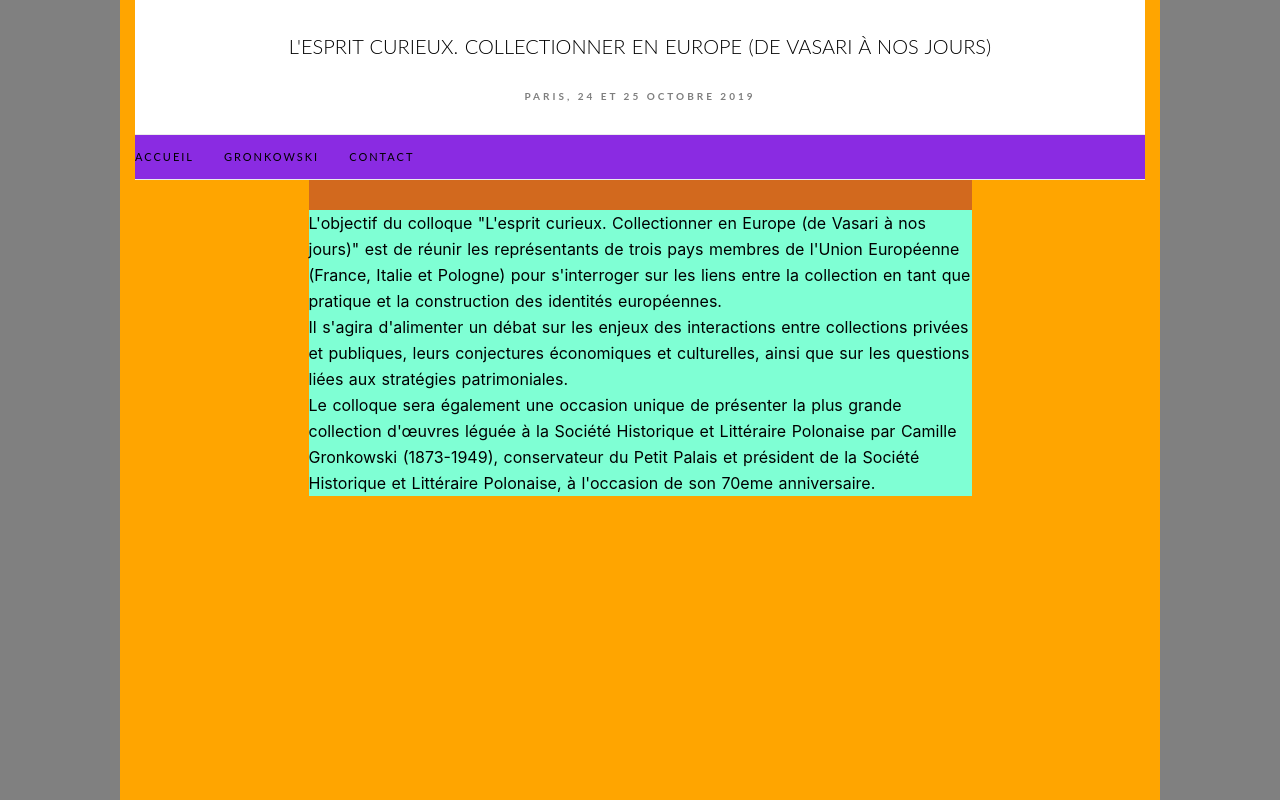
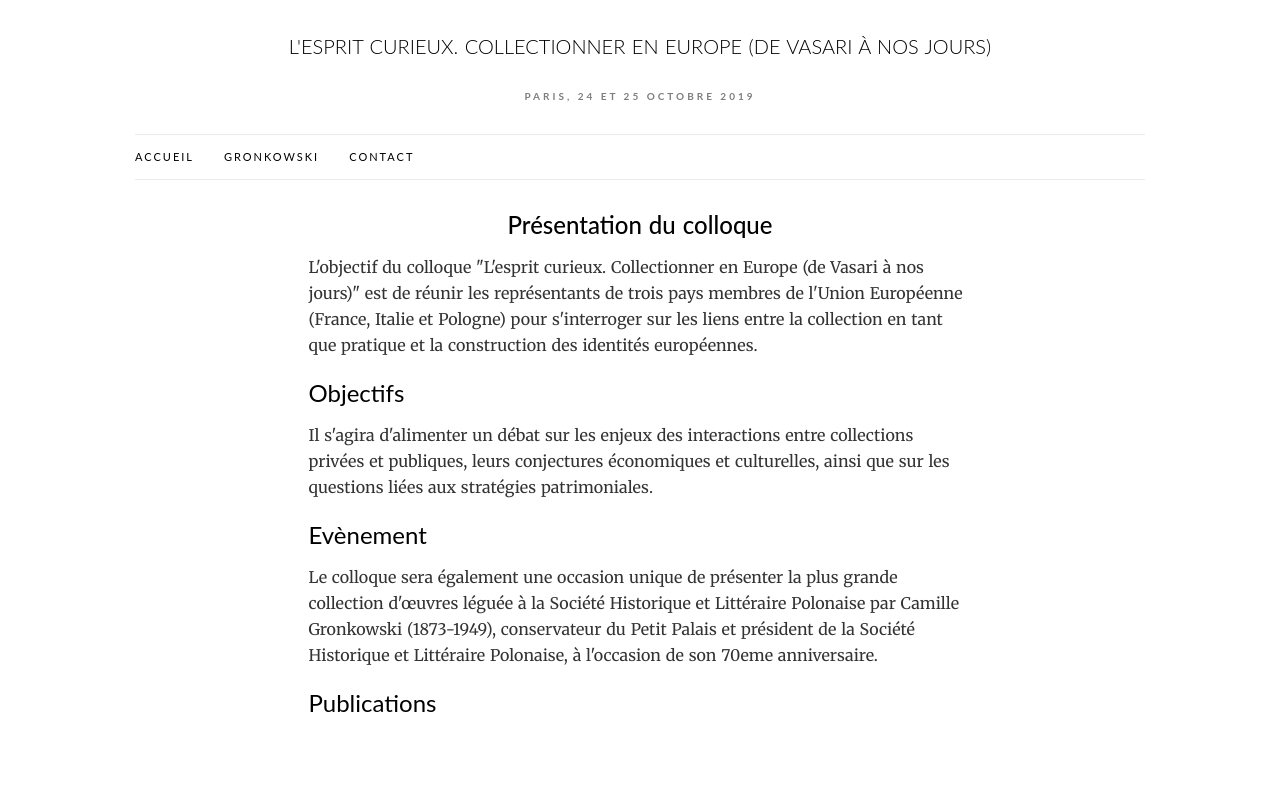
Before and after one commit to mustsee/lespritcurieux, a Nuxt app: page / in a window 1280 px wide. Built offline with nearby package versions, Linux system fonts and the light colour scheme.

Commit message:
work on page content. Add titles

```diff
--- a/components/Navbar.vue
+++ b/components/Navbar.vue
@@ -26,7 +26,7 @@
             width: 1010px;
         }
         .menu {
-            background-color: blueviolet;
+            //background-color: blueviolet;
             border-top: solid 1px #ebebeb;
             border-bottom: solid 1px #ebebeb;
             padding: 13px 0; // Je peux monter à 17px, pour que ce soit à 53px total
--- a/layouts/default.vue
+++ b/layouts/default.vue
@@ -23,9 +23,10 @@
 </script>
 
 <style lang="scss">
+    @import url('https://fonts.googleapis.com/css?family=Merriweather');
+
     html {
-        font-family: 'Source Sans Pro', -apple-system, BlinkMacSystemFont, 'Segoe UI',
-        Roboto, 'Helvetica Neue', Arial, sans-serif;
+        font-family: 'Merriweather', serif;
         font-size: 16px;
         word-spacing: 1px;
         -ms-text-size-adjust: 100%;
@@ -50,7 +51,7 @@
     .page {
         display: flex;
         justify-content: center;
-        background-color: grey;
+        //background-color: grey;
         min-height: 100vh;
     }
 
@@ -59,11 +60,11 @@
         padding: 0 15px;
         display: flex;
         flex-direction: column;
-        background-color: orange;
+        //background-color: orange;
     }
 
     .content {
-        background-color: chocolate;
+        //background-color: chocolate;
         width: 100%;
         margin-left: auto;
         margin-right: auto;
--- a/pages/index.vue
+++ b/pages/index.vue
@@ -1,20 +1,24 @@
 <template>
     <section class="home">
-        <div>
+        <h1>Présentation du colloque</h1>
+        <p>
             L'objectif du colloque "L'esprit curieux. Collectionner en Europe (de Vasari à nos jours)" est de réunir les
             représentants de trois pays membres de l'Union Européenne (France, Italie et Pologne) pour s'interroger sur
             les liens entre la collection en tant que pratique et la construction des identités européennes.
-        </div>
-        <div>
+        </p>
+        <h2>Objectifs</h2>
+        <p>
             Il s'agira d'alimenter un débat sur les enjeux des interactions entre collections privées et publiques,
             leurs conjectures économiques et culturelles, ainsi que sur les questions liées aux stratégies
             patrimoniales.
-        </div>
-        <div>
+        </p>
+        <h2>Evènement</h2>
+        <p>
             Le colloque sera également une occasion unique de présenter la plus grande collection d'œuvres léguée à la
             Société Historique et Littéraire Polonaise par Camille Gronkowski (1873-1949), conservateur du Petit Palais
             et président de la Société Historique et Littéraire Polonaise, à l'occasion de son 70eme anniversaire.
-        </div>
+        </p>
+        <h2>Publications</h2>
     </section>
 </template>
 
@@ -22,6 +26,24 @@
     .home {
         //margin: 0 auto;
         //text-align: center;
-        background-color: aquamarine;
+        //background-color: aquamarine;
+        h1 {
+            margin: 0 0 10px;
+            line-height: normal;
+            font-family: 'Lato', sans-serif;
+            font-weight: 500;
+            text-align: center;
+        }
+        h2 {
+            margin: 0 0 10px;
+            line-height: normal;
+            font-family: 'Lato', sans-serif;
+            font-weight: 400;
+        }
+        p {
+            padding-top: 5px;
+            margin-bottom: 20px;
+            color: #333;
+        }
     }
 </style>
```
